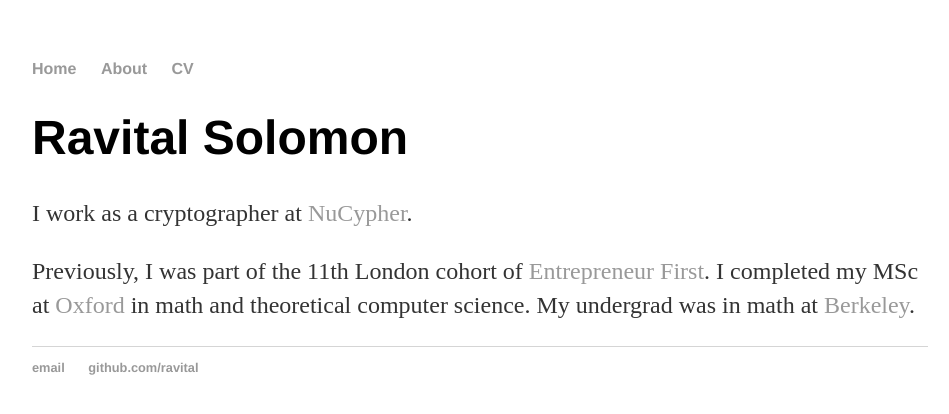
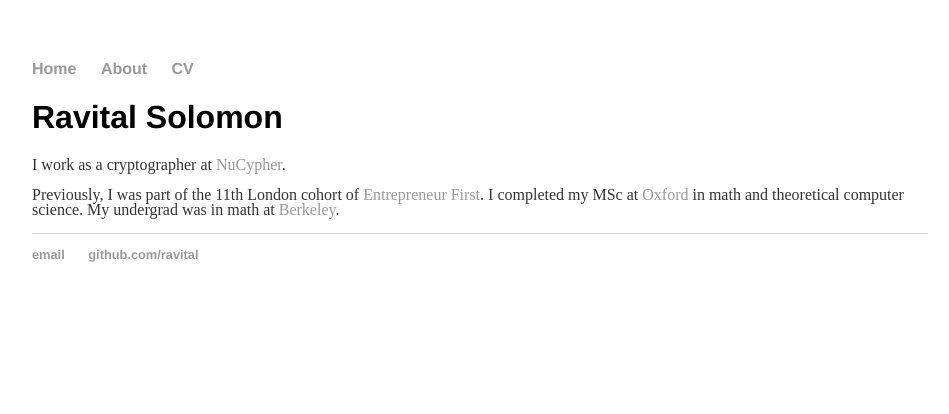
Before and after one commit to ravital/ravital.github.io, a Jekyll site: the page built from index.html, in a window 1280 px wide. Shown: the top 414 px of the page, without its empty margins (160-1109 px from the left). Built offline with Jekyll 4.4.1, drawn with Linux system fonts in a browser that asks for light colours.

Commit message:
Update main.css

```diff
--- a/css/main.css
+++ b/css/main.css
@@ -20,12 +20,12 @@ a:hover {
     text-decoration: underline;
 }
 h1 {
-    font-size: 3em;
+    font-size: 2em;
     font-family:'Helvetica', 'Arial', 'Sans-Serif';
 }
 p {
-    font-size: 1.5em;
-    line-height: 1.4em;
+    font-size: 1em;
+    line-height: 0.9em;
     color: #333;
 }
 footer {
```
